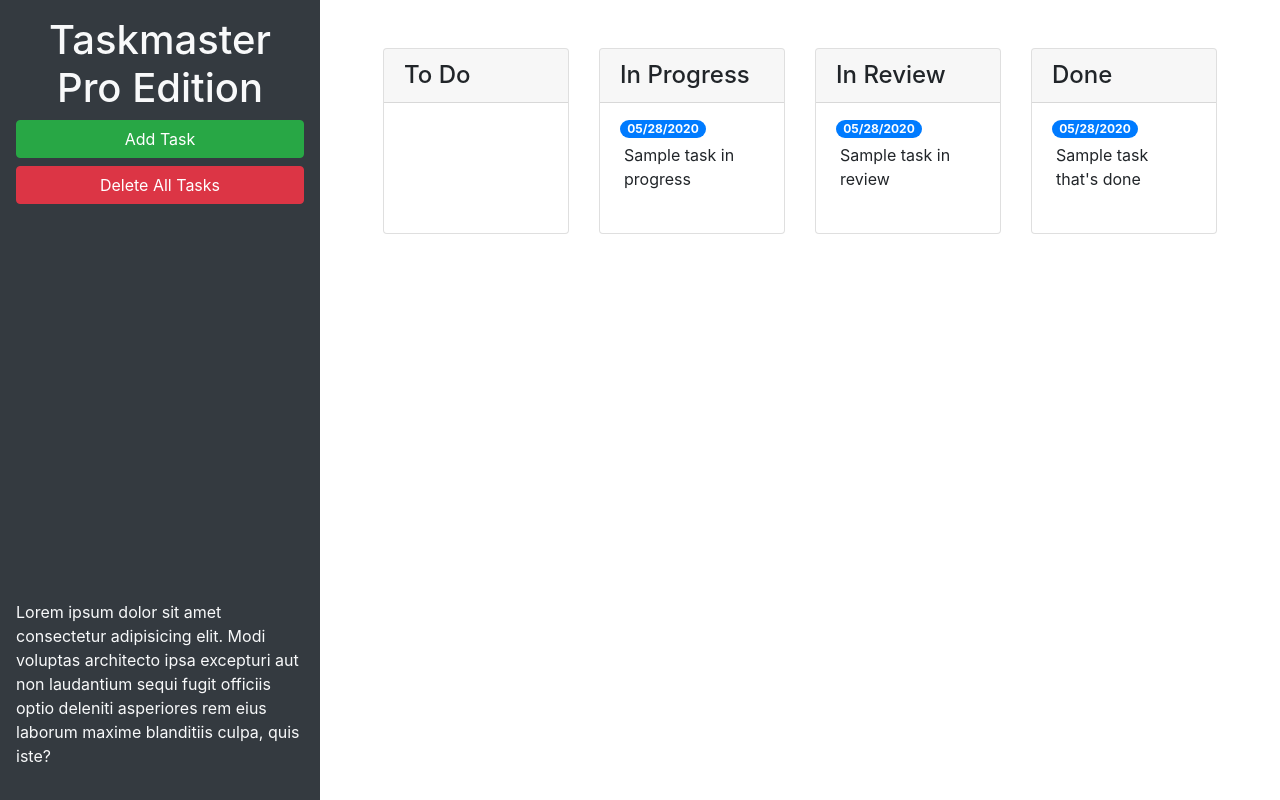
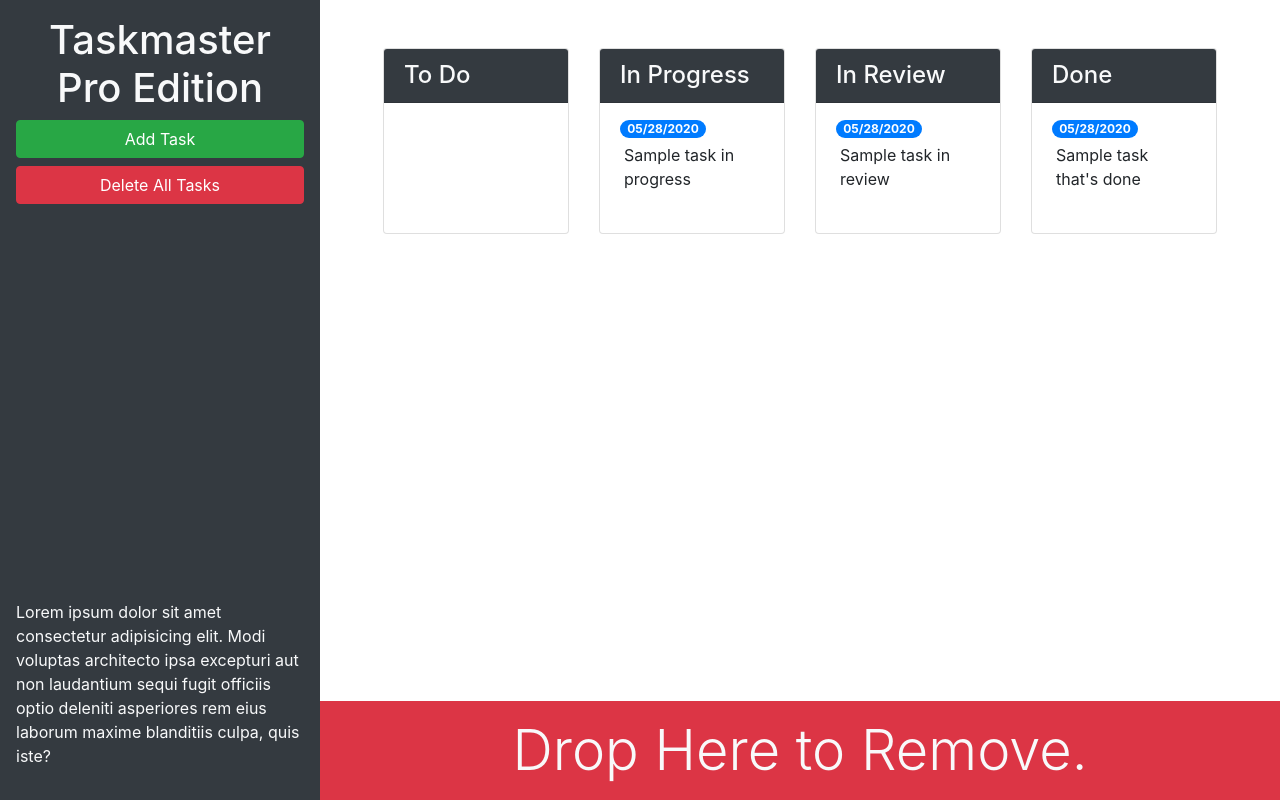
Before and after one commit to aldrinburgos18/taskmaster-pro-v3, a plain HTML site: page index.html in a window 1280 px wide. Drawn offline with nearby package versions, Linux system fonts and the light colour scheme.

Commit message:
add trash dropzone

```diff
--- a/index.html
+++ b/index.html
@@ -17,7 +17,7 @@
   <body>
     <div class="row min-vh-100 no-gutters">
       <header
-        class="col-12 col-lg-3 bg-dark text-light d-flex flex-column p-4 p-lg-3"
+        class="col-12 col-lg-3 bg-dark text-light sticky-top d-flex flex-column p-4 p-lg-3"
       >
         <h1 class="text-center">Taskmaster Pro Edition</h1>
         <button
@@ -31,19 +31,19 @@
         <button id="remove-tasks" class="btn btn-block btn-danger">
           Delete All Tasks
         </button>
-        <p class="mt-auto">
+        <p class="mt-auto d-none d-lg-block">
           Lorem ipsum dolor sit amet consectetur adipisicing elit. Modi voluptas
           architecto ipsa excepturi aut non laudantium sequi fugit officiis
           optio deleniti asperiores rem eius laborum maxime blanditiis culpa,
           quis iste?
         </p>
       </header>
-      <main class="col-12 col-lg-9">
+      <main class="col-12 col-lg-9 d-flex flex-column">
         <div class="m-5 row justify-content-around">
           <!-- to do start-->
           <div class="col-12 col-md-6 col-xl-3 mb-3">
             <div class="card">
-              <h4 class="card-header">To Do</h4>
+              <h4 class="card-header bg-dark text-light">To Do</h4>
               <ul id="list-toDo" class="list-group list-group-flush"></ul>
             </div>
           </div>
@@ -51,7 +51,7 @@
           <!-- in progress start -->
           <div class="col-12 col-md-6 col-xl-3 mb-3">
             <div class="card">
-              <h4 class="card-header">In Progress</h4>
+              <h4 class="card-header bg-dark text-light">In Progress</h4>
               <ul id="list-inProgress" class="list-group list-group-flush">
                 <li class="list-group-item">
                   <span class="badge badge-primary badge-pill">05/28/2020</span>
@@ -64,7 +64,7 @@
           <!-- in review start -->
           <div class="col-12 col-md-6 col-xl-3 mb-3">
             <div class="card">
-              <h4 class="card-header">In Review</h4>
+              <h4 class="card-header bg-dark text-light">In Review</h4>
               <ul id="list-inReview" class="list-group list-group-flush">
                 <li class="list-group-item">
                   <span class="badge badge-primary badge-pill">05/28/2020</span>
@@ -77,7 +77,7 @@
           <!-- done start -->
           <div class="col">
             <div class="card">
-              <h4 class="card-header">Done</h4>
+              <h4 class="card-header bg-dark text-light">Done</h4>
               <ul id="list-done" class="list-group list-group-flush">
                 <li class="list-group-item">
                   <span class="badge badge-primary badge-pill">05/28/2020</span>
@@ -87,6 +87,11 @@
             </div>
           </div>
           <!-- done end -->
+        </div>
+        <div id="trash" class="mt-auto">
+          <div class="w-100 bg-danger p-3 text-center text-light display-4">
+            Drop Here to Remove.
+          </div>
         </div>
       </main>
     </div>
```
